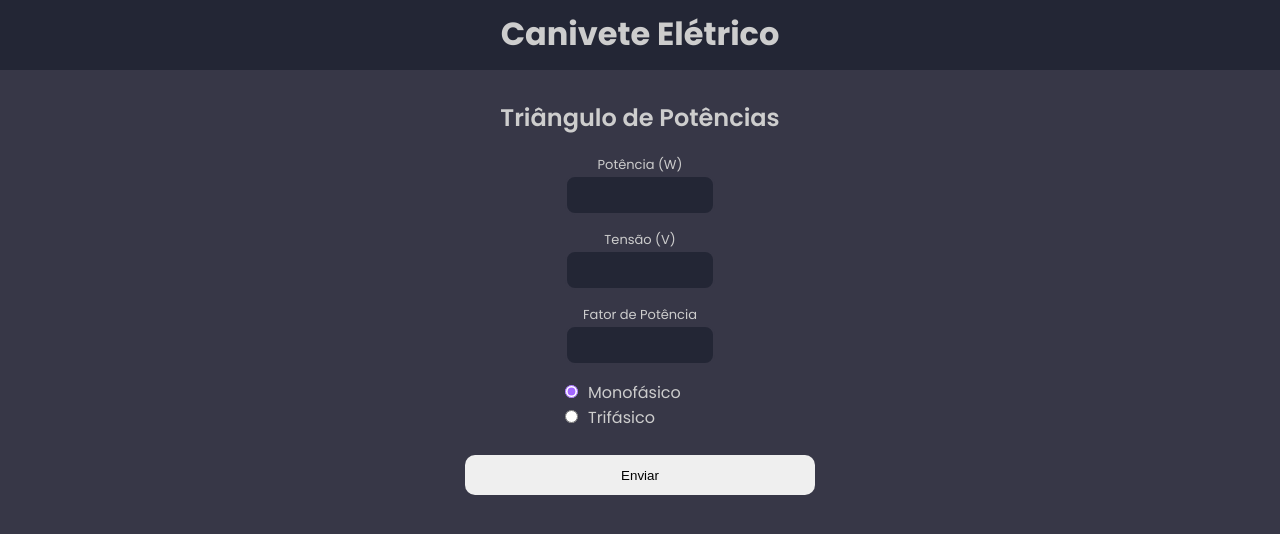
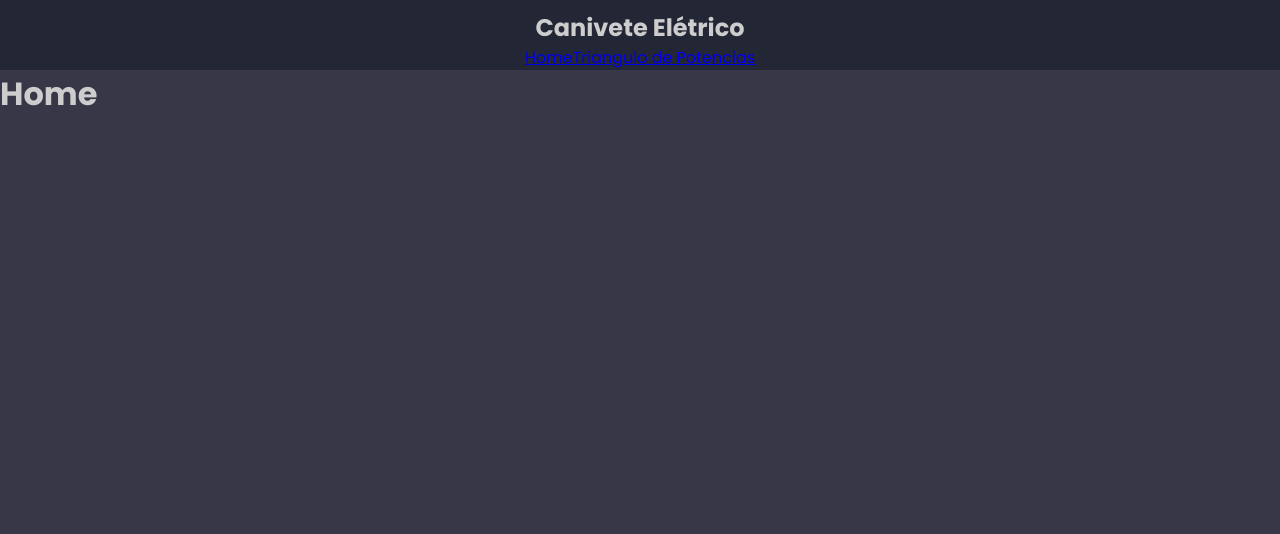
Before and after one commit to GuiSilvaAndrade/canivete-eletrico, a React (Create React App) app: page / in a window 1280 px wide. Shown: the top 534 px of the page. Built offline with nearby package versions, Linux system fonts and the light colour scheme; no server answers.

Commit message:
Create React Router

```diff
--- a/package.json
+++ b/package.json
@@ -10,6 +10,7 @@
     "axios": "^1.2.5",
     "react": "^18.2.0",
     "react-dom": "^18.2.0",
+    "react-router-dom": "^6.8.0",
     "react-scripts": "5.0.1",
     "sass": "^1.58.0",
     "web-vitals": "^2.1.4"
--- a/src/App.js
+++ b/src/App.js
@@ -1,12 +1,12 @@
-import Header from './components/Header'
-import PowerTriangle from './components/PowerTriangle';
+import Navbar from './components/Navbar';
+import { Outlet } from 'react-router-dom';
 
 
 function App() {
   return (
     <div>
-      <Header />
-      <PowerTriangle />
+      <Navbar />
+      <Outlet />
     </div>
   );
 }
--- a/src/components/Header/index.js
+++ /dev/null
@@ -1,11 +0,0 @@
-import './styles.scss'
-
-function Header() {
-  return (
-    <div className='header'>
-      <h1>Canivete Elétrico</h1>
-    </div>
-  )
-}
-
-export default Header;
--- /dev/null
+++ b/src/components/Navbar/index.js
@@ -0,0 +1,14 @@
+import './styles.scss'
+import { Link } from 'react-router-dom'
+
+function Navbar() {
+  return (
+    <nav className='navbar'>
+      <h1>Canivete Elétrico</h1>
+      <Link to="/">Home</Link>
+      <Link to="/triangulo-de-potencias">Triangulo de Potencias</Link>
+    </nav>
+  )
+}
+
+export default Navbar;
--- a/src/components/Header/styles.scss
+++ b/src/components/Navbar/styles.scss
@@ -1,4 +1,4 @@
-.header{
+.navbar{
   width: 100%;
   height: 70px;
   text-align: center;
--- a/src/index.js
+++ b/src/index.js
@@ -1,11 +1,34 @@
 import React from 'react';
 import ReactDOM from 'react-dom/client';
-import App from './App';
 import './styles/global.scss'
+import App from './App'
+import { createBrowserRouter, RouterProvider } from 'react-router-dom';
+import Home from './pages/Home';
+import PowerTriangle from './pages/PowerTriangle';
+import ErrorPage from './pages/ErrorPage'
+
+
+const router = createBrowserRouter([
+  {
+    path: "/",
+    element: <App />,
+    errorElement: <ErrorPage />,
+    children:[
+      {
+        path: "/",
+        element: <Home />
+      },
+      {
+        path: "/triangulo-de-potencias",
+        element: <PowerTriangle />
+      }
+    ]
+  }
+])
 
 const root = ReactDOM.createRoot(document.getElementById('root'));
 root.render(
   <React.StrictMode>
-    <App />
+    <RouterProvider router={router} />
   </React.StrictMode>
 );
--- /dev/null
+++ b/src/pages/ErrorPage/index.js
@@ -0,0 +1,7 @@
+function ErrorPage() {
+  return (
+    <h1>Error 404!</h1>
+  )
+}
+
+export default ErrorPage
--- /dev/null
+++ b/src/pages/Home/index.js
@@ -0,0 +1,7 @@
+function Home() {
+  return (
+    <h1>Home</h1>
+  )
+}
+
+export default Home
```
Also changed, not shown: src/pages/PowerTriangle/index.js (renamed from src/components/PowerTriangle/index.js), src/pages/PowerTriangle/styles.scss (renamed from src/components/PowerTriangle/styles.scss), 1 other file (tests, documents, lock files or other folders).
